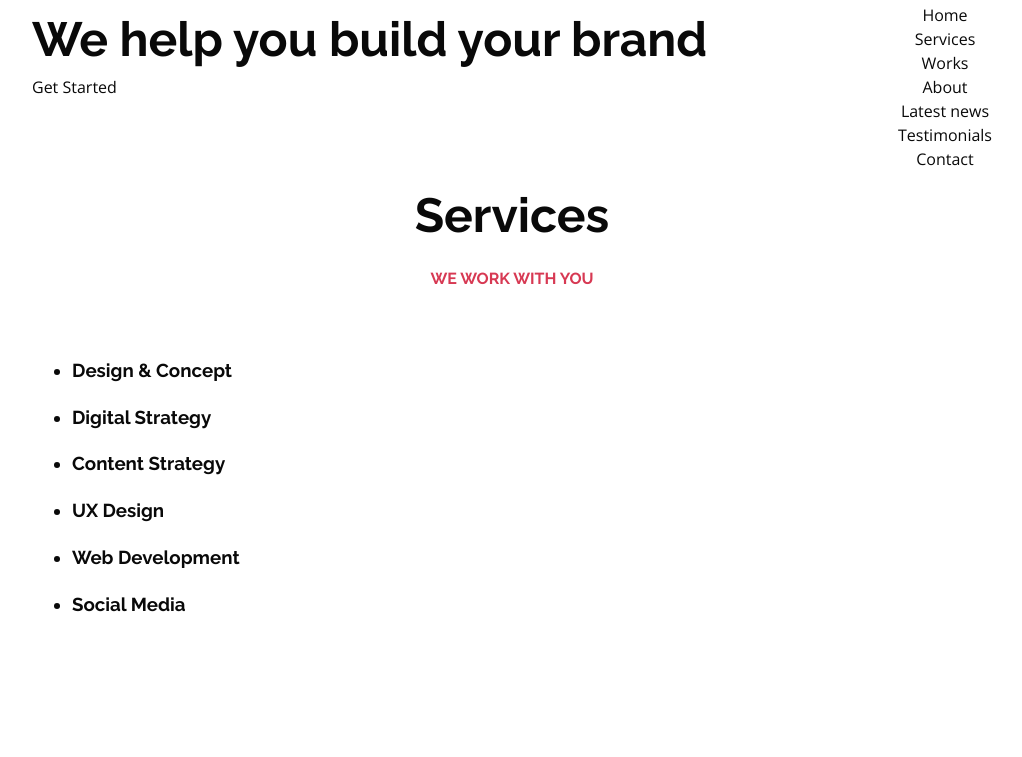
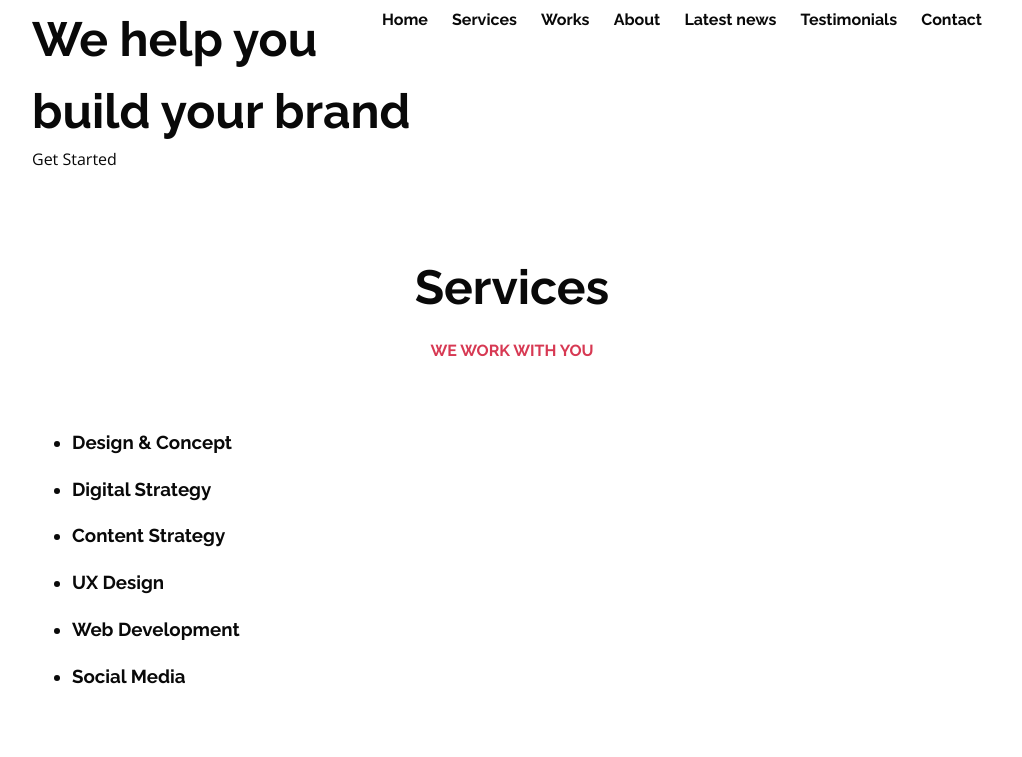
Before and after one commit to laamyry/alx-frontend, a plain HTML site: page 0x02-CSS_advanced/index.html in a window 1280 px wide. Shown: the part 43-800 px from the top of the page, without its empty margins (128-1150 px from the left). Drawn offline with nearby package versions, Linux system fonts and the light colour scheme.

Commit message:
update task 18

```diff
--- a/0x02-CSS_advanced/styles/18-style.css
+++ b/0x02-CSS_advanced/styles/18-style.css
@@ -108,7 +108,7 @@ a {
 .nav li {
   list-style: none;
 }
-.nav nav-item {
+.nav-item {
   font-family: var(--nav-item-font-family);
   font-weight: var(--nav-item-font-weight);
   font-size: var(--nav-item-font-size);
@@ -116,11 +116,11 @@ a {
   display: var(--nav-item-display);
   margin: var(--nav-item-margin);
 }
-.nav nav-link {
+.nav-link {
   display: block;
   padding: 0.5rem 1rem;
 }
-.nav nav-link:hover {
+.nav-link:hover {
   color: var(--nav-item-link-hover);
 }
 body,
```
